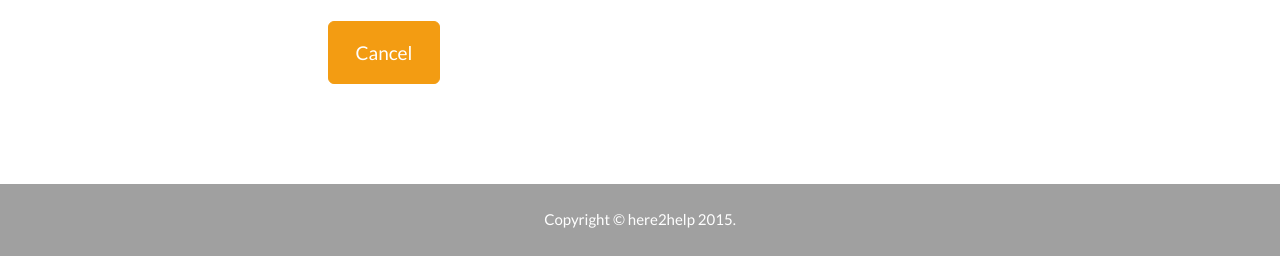
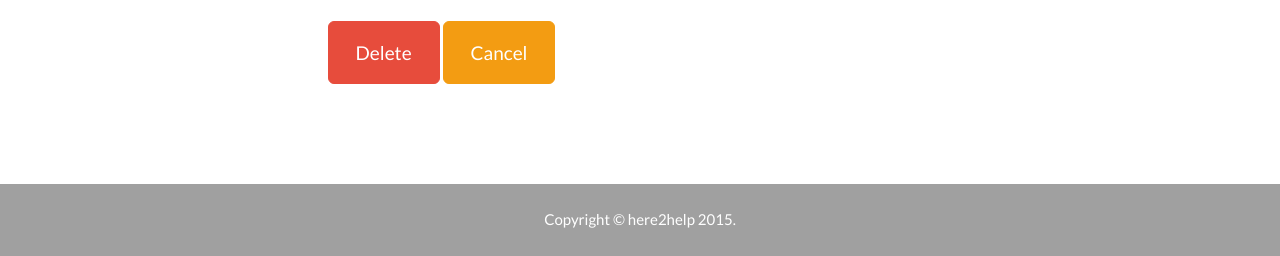
Before and after one commit to leandroVeloso/here2helpTeam, a PHP site: page /viewVolunteer.php?userID=1 in a window 1280 px wide. Shown: the part 676-932 px from the top of the page. Run offline with PHP 8.4, Linux system fonts and the light colour scheme; the visitor is signed in with stand-in values (Sample User, id 1); data that the repository does not hold is empty; some libraries are stand-ins or nearby versions.

Commit message:
Added approve/deny/delete/cancel buttons to volunteer page

```diff
--- a/viewVolunteer.php
+++ b/viewVolunteer.php
@@ -75,9 +75,22 @@
             </tr>
           </table>
 
+          <!-- If someone is requesting a volunteer account it will display approve/deny buttons, if they are a volunteer admin can change them to client -->
+          <?php if ($volunteer['typeID'] == 4): ?>
+            <div style="display:inline-block;">
+                  <button type="button" class="btn btn-success btn-lg" id="approveBtn">Approve</button>
+            </div>
+            <div style="display:inline-block;">
+                  <button type="button" class="btn btn-danger btn-lg" id="denyBtn">Deny</button>
+            </div>
+          <?php else: ?>
+            <div style="display:inline-block;">
+                  <button type="button" class="btn btn-danger btn-lg" id="deleteBtn">Delete</button>
+            </div>
+          <?php endif; ?>
 
-
-          <div>
+          <!-- Cancel button returns user to List of Volunteers-->
+          <div style="display:inline-block;">
             <a href='listVolunteers.php'
                 <button type="button" class="btn btn-warning btn-lg" id="cancelBtn">Cancel</button>
             </a>
```
